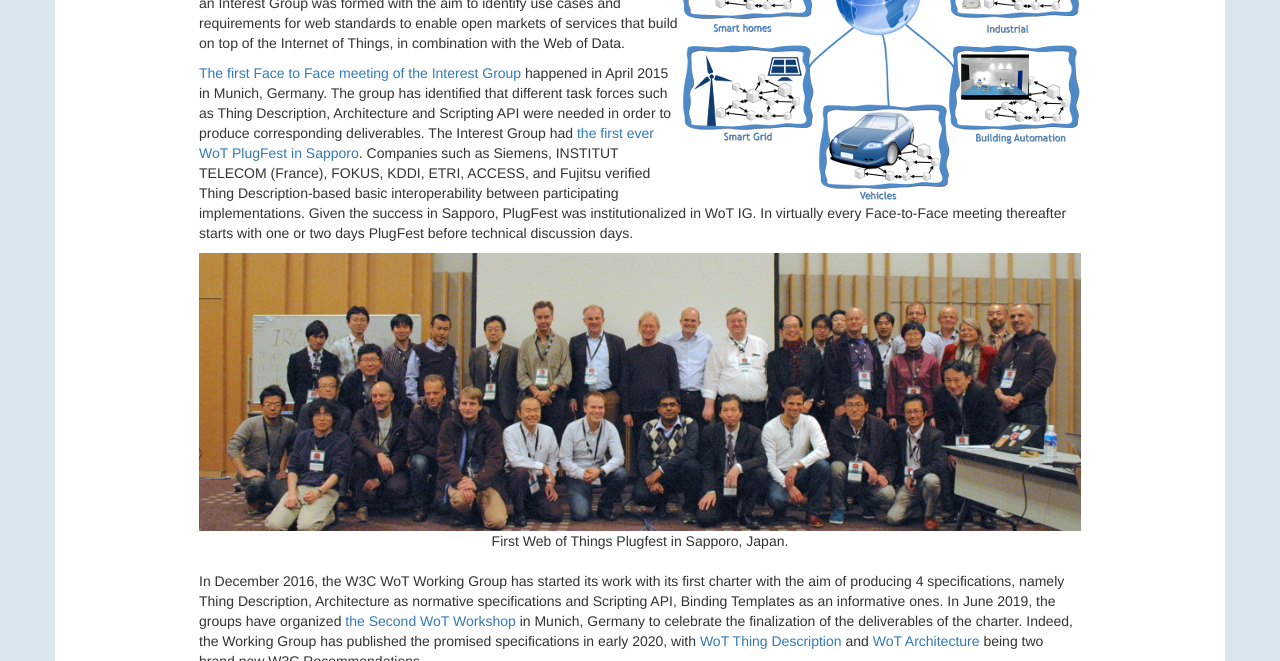
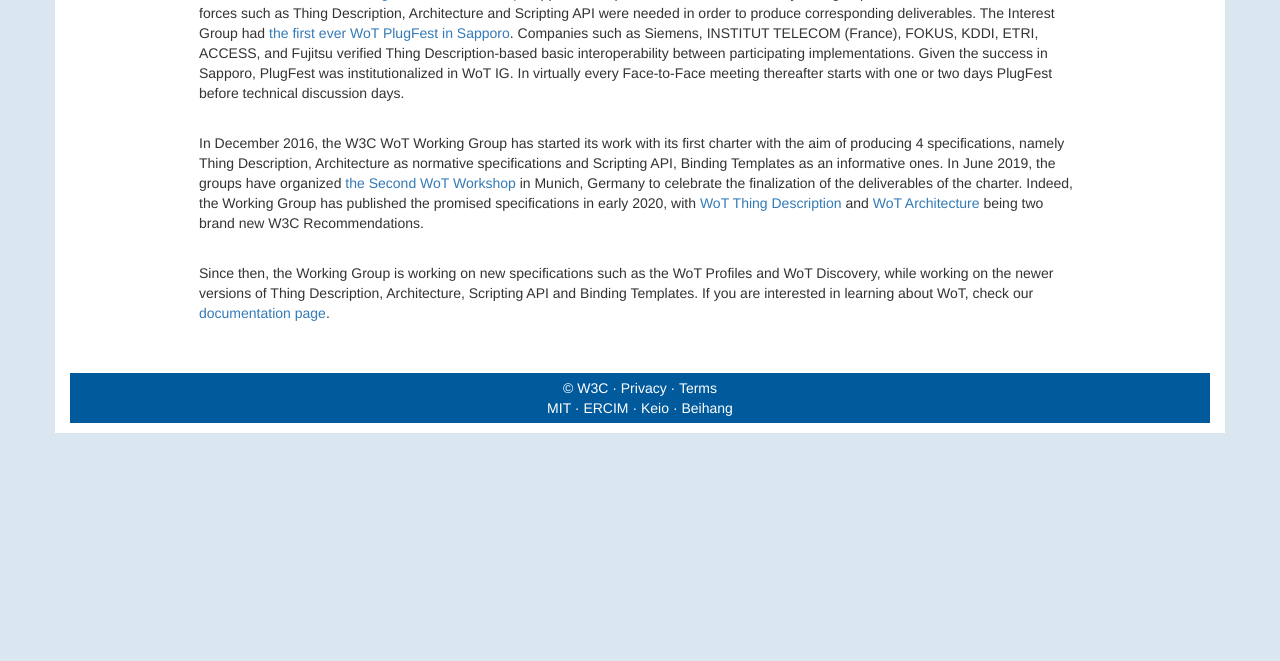
Before and after one commit to w3c/wot-marketing, a Jekyll site: the page built from docs/about/history/index.html, in a window 1280 px wide and 1400 px high, scrolled down 392 px. Shown: the top 661 px of the window. Built offline with Jekyll 4.4.1, drawn with Linux system fonts in a browser that asks for light colours; nearby versions of some CDN libraries; comment, search, counter and statistics services are not loaded; after the commit the page ends 900 px from its top, so only the background shows below that; some of the changed text lies outside the part shown; grey boxes are pictures that could not be loaded.

Commit message:
comment out images

```diff
--- a/docs/about/history/index.html
+++ b/docs/about/history/index.html
@@ -14,10 +14,10 @@
 <div>
 	<h2>History of the Web of Things at the W3C</h2>
 
-	<figure style="float:right;">
+	<!-- <figure style="float:right;">
 		<img src="/WoT/images/ws2016-overview1.png" width="100%" alt="initial ideas about wot">
-		<!-- <figcaption style="text-align: center;">Initial overview figure of the Web of Things prepared for the first W3C WoT Workshop</figcaption> -->
-	</figure>
+		<figcaption style="text-align: center;">Initial overview figure of the Web of Things prepared for the first W3C WoT Workshop</figcaption>
+	</figure> -->
 
 	<p>Web of Things has reached its place at W3C after many years of discussions and work by different parties.
 	The work has started as a discussion by the <a target="_blank" href="https://www.w3.org/community/wot/2013/07/29/welcome-to-the-web-of-things-community-group/">
@@ -27,8 +27,6 @@
 	participated and expressed <a target="_blank" href="https://www.w3.org/2014/02/wot/submissions.html">
 	their interests and positions</a>.
 	</p>
-
-
 
 	<br>
 
@@ -52,10 +50,10 @@
 	In virtually every Face-to-Face meeting thereafter starts with one or two days PlugFest before technical discussion days.
 	</p>
 
-	<figure>
+	<!-- <figure>
 	<img src="/WoT/images/Wot-ig-sapporo.jpg" width="100%" alt="First WoT Plugfest in Sapporo">
 	<figcaption style="text-align: center;">First Web of Things Plugfest in Sapporo, Japan.</figcaption>
-	</figure>
+	</figure> -->
 
 	<br>
 
@@ -71,12 +69,13 @@
 	 being two brand new W3C Recommendations.
 	</p>
 
-	<figure>
+	<!-- <figure>
 		<img src="/WoT/images/ws2019-Group-photo.png" width="100%" alt="Second WoT Workshop">
 		<figcaption style="text-align: center;">Second W3C WoT Workshop in Munich, Germany</figcaption>
-	</figure>
+	</figure> -->
 
-		<br>
+	<br>
+
 	<p>
 	Since then, the Working Group is working on new specifications such as the WoT Profiles and WoT Discovery, while
 	working on the newer versions of Thing Description, Architecture, Scripting API and Binding Templates.
```
